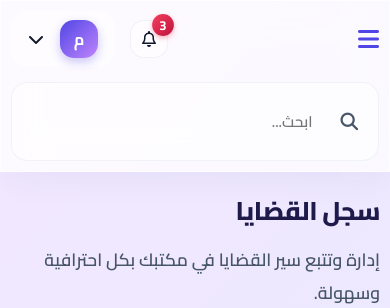
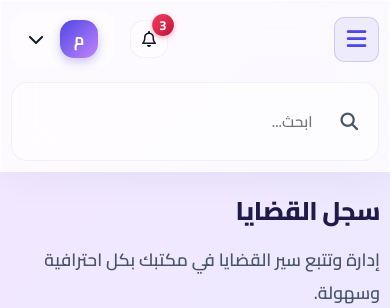
Before and after one commit to ABOOD7333/law_firm_saas, a FastAPI app: template templates/cases.html in a window 390 px wide. Shown: the top 308 px of the page. Run offline with FastAPI, Linux system fonts and the light colour scheme; the template is opened without the code that fills it, so the values that code supplies are empty; parts of the project's set-up code (start-up, migrations or seed data) failed here and were passed over.

Commit message:
Fix mobile menu button layout and visibility

```diff
--- a/templates/base.html
+++ b/templates/base.html
@@ -6,7 +6,35 @@
     <title>{% block title %}LawSaaS{% endblock %}</title>
     <link href="https://fonts.googleapis.com/css2?family=Cairo:wght@400;600;700;800&display=swap" rel="stylesheet">
     <link rel="stylesheet" href="https://cdnjs.cloudflare.com/ajax/libs/font-awesome/6.4.0/css/all.min.css">
-    <link rel="stylesheet" href="/static/css/dashboard.css?v=2.5">
+    <link rel="stylesheet" href="/static/css/dashboard.css?v=2.6">
+    <style>
+        /* Core Mobile Menu Fix - Guaranteed to apply */
+        @media (max-width: 992px) {
+            .mobile-menu-btn {
+                display: inline-flex !important;
+                align-items: center;
+                justify-content: center;
+                width: 45px;
+                height: 45px;
+                background-color: rgba(79, 70, 229, 0.08) !important;
+                border-radius: 10px !important;
+                border: 1px solid rgba(79, 70, 229, 0.2) !important;
+                z-index: 100;
+            }
+            .mobile-menu-btn i {
+                font-size: 1.4rem;
+                color: var(--primary-color) !important;
+            }
+            .mobile-close-btn {
+                display: block !important;
+            }
+        }
+        @media (min-width: 993px) {
+            .mobile-menu-btn, .mobile-close-btn {
+                display: none !important;
+            }
+        }
+    </style>
     {% block head %}{% endblock %}
 </head>
 <body>
@@ -165,7 +193,7 @@
     <main class="main-content">
         <!-- Topbar -->
         <header class="topbar">
-            <button class="mobile-menu-btn" onclick="toggleSidebar()" style="background:none; border:none; font-size: 1.5rem; cursor: pointer; color: var(--primary-color); margin-left: 10px;">
+            <button class="mobile-menu-btn" onclick="toggleSidebar()" aria-label="القائمة الجانبية" title="القائمة الجانبية" style="cursor: pointer; margin-left: 10px;">
                 <i class="fa-solid fa-bars"></i>
             </button>
             {% if not (user and user.role == 'موكل') %}
```
